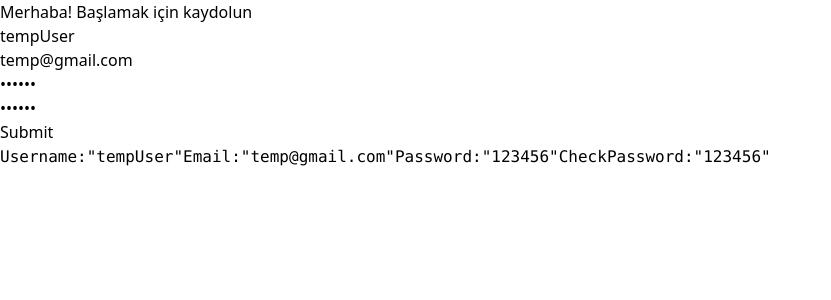
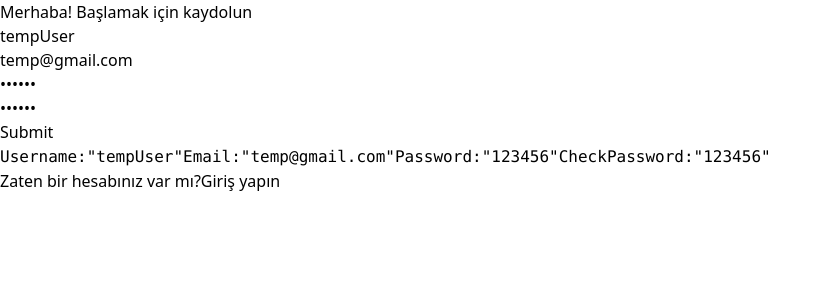
Before and after one commit to MobvenTeam1/FitAI-front-end-app-react.ts, a React (Vite) app: page /auth/register in a window 1280 px wide. Shown: the top 300 px of the page, without its empty margins (0-831 px from the left). Built offline with nearby package versions, Linux system fonts and the light colour scheme.

Commit message:
register updated

```diff
--- a/src/pages/auth/Register.tsx
+++ b/src/pages/auth/Register.tsx
@@ -81,6 +81,18 @@ export const Register: React.FC = () => {
 
               <RHFFormValues />
             </form>
+
+            <div className="mt-8 flex justify-center text-sm text-gray-600">
+              Zaten bir hesabınız var mı?
+              <span
+                onClick={() =>
+                  router.push(`/${paths.auth.root}/${paths.auth.login}`)
+                }
+                className="font-medium text-indigo-600 ml-1 hover:text-indigo-500"
+              >
+                Giriş yapın
+              </span>
+            </div>
           </FormProvider>
         </div>
       </div>
```
